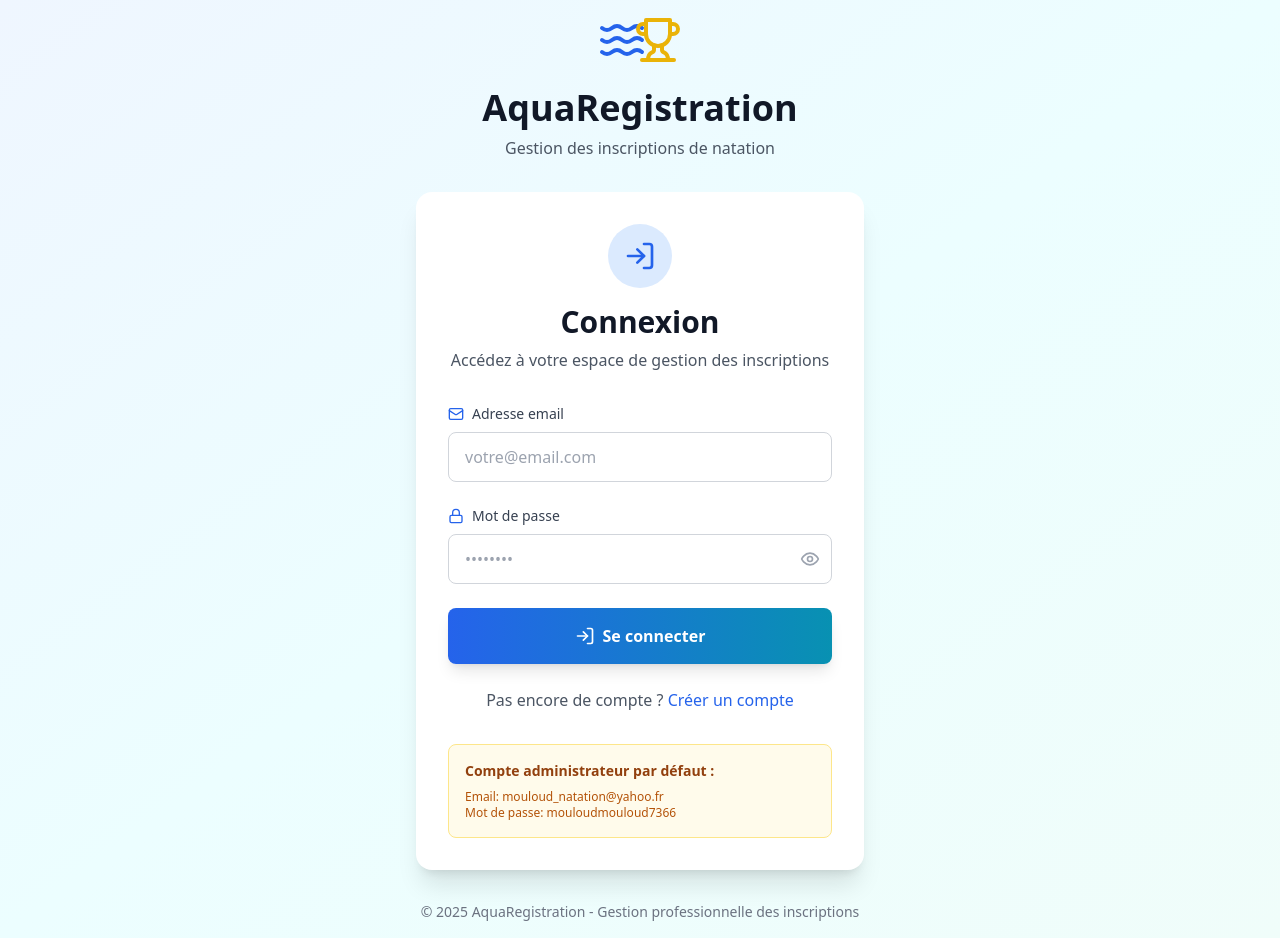
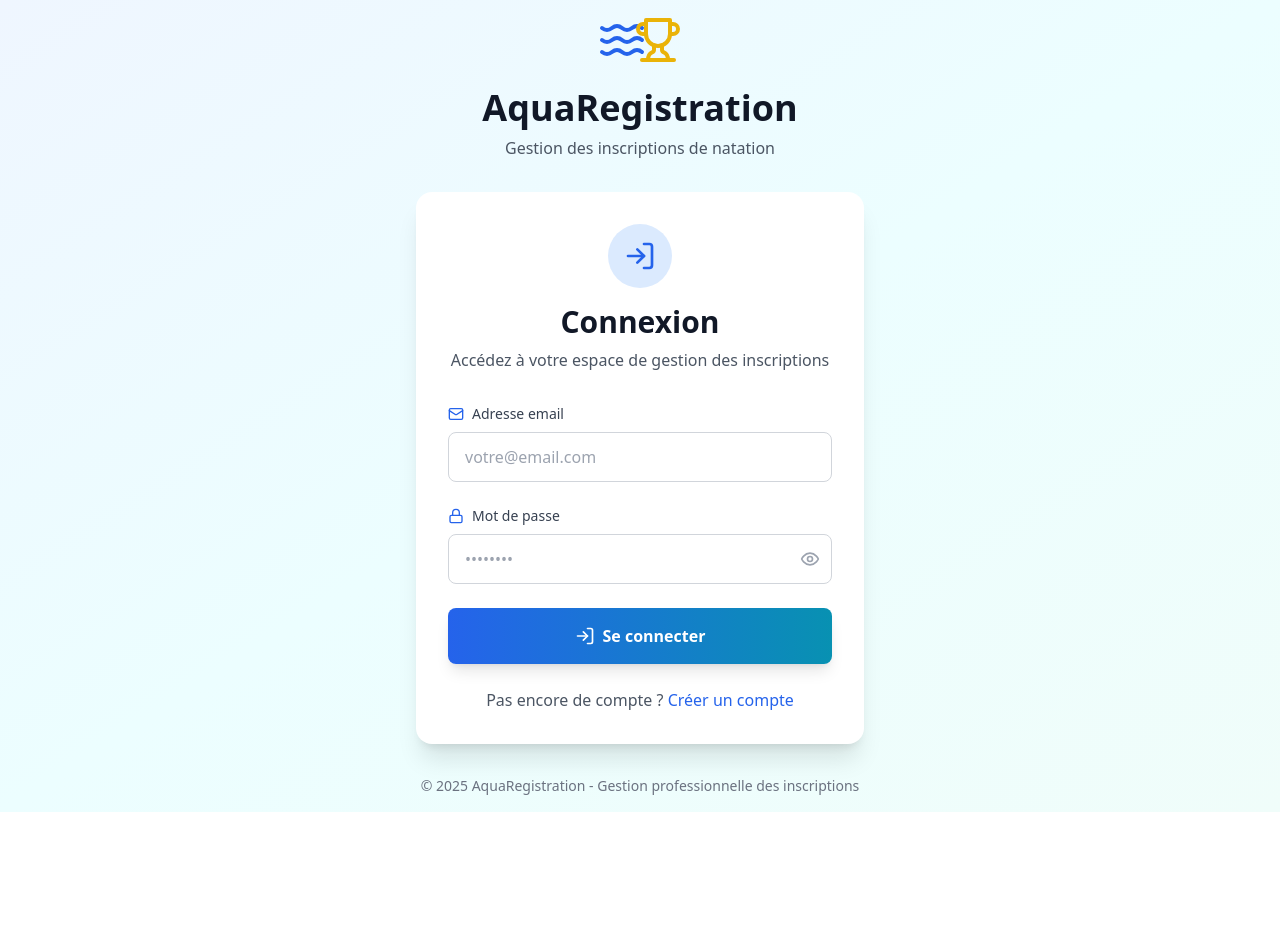
Before and after one commit to abdoubch/elpadre, a React (Vite) app: page / in a window 1280 px wide. After the commit the page ends 812 px from the top, so only its background shows below. Built offline with nearby package versions, Linux system fonts and the light colour scheme.

Commit message:
login credentiel for admin delted

```diff
--- a/src/components/LoginForm.tsx
+++ b/src/components/LoginForm.tsx
@@ -133,15 +133,7 @@ export const LoginForm: React.FC<LoginFormProps> = ({ onSubmit, onSwitchToRegist
         </p>
       </div>
 
-      <div className="mt-8 p-4 bg-amber-50 border border-amber-200 rounded-lg">
-        <p className="text-sm text-amber-800 mb-2">
-          <strong>Compte administrateur par défaut :</strong>
-        </p>
-        <p className="text-xs text-amber-700">
-          Email: mouloud_natation@yahoo.fr<br />
-          Mot de passe: mouloudmouloud7366
-        </p>
-      </div>
+
     </div>
   );
 };
```
